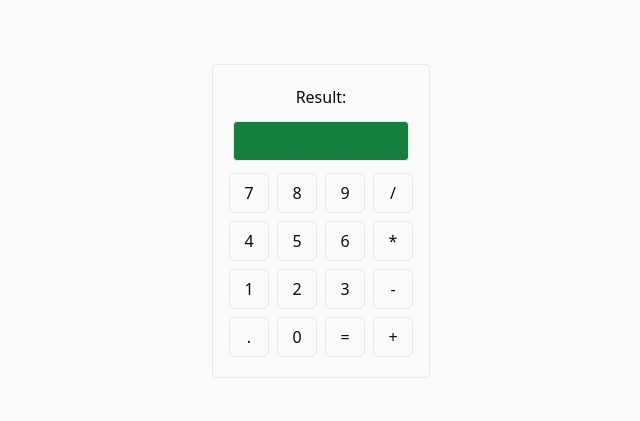
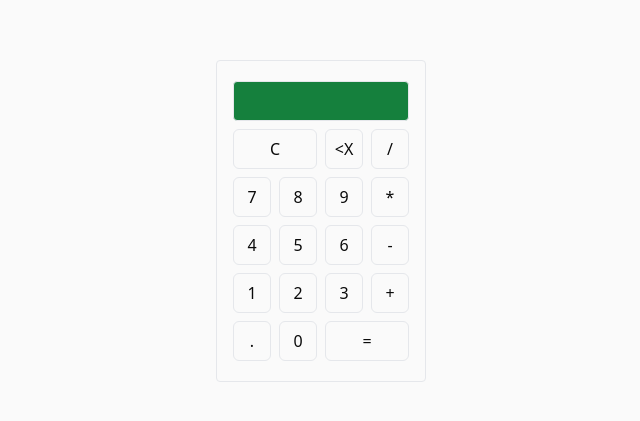
Before and after one commit to ViniciusLagoGehrke/Calculator, a Next.js app in the folder client/: page / in a window 1280 px wide. Shown: the part 179-600 px from the top of the page, without its empty margins (319-959 px from the left). Built offline with nearby package versions, Linux system fonts and the light colour scheme.

Commit message:
add clear and backspace button

```diff
--- a/client/components/Button.tsx
+++ b/client/components/Button.tsx
@@ -3,12 +3,13 @@ import { ReactNode } from 'react'
 type ButtonProps = {
   title: string
   onClick: () => void
+  className?: string
 }
 
-export default function Button({ title, onClick }: ButtonProps ) {
+export default function Button({ title, onClick, className="" }: ButtonProps ) {
   return (
     <button
-      className="border w-10 h-10 rounded-md hover:border-green-400 hover:text-green-400"
+      className={`border h-10 rounded-md hover:border-green-400 hover:text-green-400 ${className}`}
       onClick={onClick}
     >
       { title }
--- a/client/components/Row.tsx
+++ b/client/components/Row.tsx
@@ -5,7 +5,7 @@ type RowProps = {
 }
 export default function Row({ children }: RowProps ) {
   return (
-    <div className="flex justify-center gap-2 py-1">
+    <div className="grid grid-cols-4 justify-center gap-2 py-1 w-44">
       { children }
     </div>
   )
--- a/client/pages/index.tsx
+++ b/client/pages/index.tsx
@@ -18,7 +18,6 @@ type HandleInputProps = {
 
 export default function Home() {
   const [displayValue, setDisplayValue] = useState("");
-  const [result, setResult] = useState("");
 
   const handleNumberClick = (number: number) => {
     setDisplayValue((prevDisplayValue) => prevDisplayValue + number);
@@ -37,49 +36,59 @@ export default function Home() {
   const handleEqualClick = () => {
     try {
       const calculatedResult = eval(displayValue);
-      setResult(calculatedResult.toString());
+      setDisplayValue(calculatedResult.toString());
     } catch (error) {
-      setResult("Error");
+      setDisplayValue("Error");
     }
+  };
+
+
+  const handleBackspace = () => {
+    setDisplayValue(prev => prev.slice(0, prev.length - 1));
+  };
+
+  const clearDisplay = () => {
+    setDisplayValue("");
   };
 
   return (
     <main className='w-full h-screen flex justify-center items-center'>
       <div className='border rounded p-4'>
         <Row>
-          <div>Result: {result}</div>
-        </Row>
-        <Row>
           <input
             type='text'
-            className='w-44 h-10 p-2 text-right font-mono bg-green-700 text-slate-800 font-bold border rounded m-1'
+            className='col-span-4 h-10 p-2 text-right font-mono bg-green-700 text-slate-800 font-bold border rounded'
             value={displayValue}
             readOnly
           />
         </Row>
         <Row>
+          <Button className="col-span-2" title='C' onClick={() => clearDisplay()}/>
+          <Button title='<X' onClick={() => handleBackspace()}/>
+          <Button title='/' onClick={() => handleOperatorClick(OPERATORS.Division)}/>
+        </Row>
+        <Row>
           <Button title='7' onClick={() => handleNumberClick(7)}/>
           <Button title='8' onClick={() => handleNumberClick(8)}/>
           <Button title='9' onClick={() => handleNumberClick(9)}/>
-          <Button title='/' onClick={() => handleOperatorClick(OPERATORS.Division)}/>
+          <Button title='*' onClick={() => handleOperatorClick(OPERATORS.Multiplication)}/>
         </Row>
         <Row>
           <Button title='4' onClick={() => handleNumberClick(4)}/>
           <Button title='5' onClick={() => handleNumberClick(5)}/>
           <Button title='6' onClick={() => handleNumberClick(6)}/>
-          <Button title='*' onClick={() => handleOperatorClick(OPERATORS.Multiplication)}/>
+          <Button title='-' onClick={() => handleOperatorClick(OPERATORS.Subtraction)}/>
         </Row>
         <Row>
           <Button title='1' onClick={() => handleNumberClick(1)}/>
           <Button title='2' onClick={() => handleNumberClick(2)}/>
           <Button title='3' onClick={() => handleNumberClick(3)}/>
-          <Button title='-' onClick={() => handleOperatorClick(OPERATORS.Subtraction)}/>
+          <Button title='+' onClick={() => handleOperatorClick(OPERATORS.Addition)}/>
         </Row>
         <Row>
           <Button title='.' onClick={() => handleDotClick()}/>
           <Button title='0' onClick={() => handleNumberClick(0)}/>
-          <Button title='=' onClick={() => handleEqualClick()}/>
-          <Button title='+' onClick={() => handleOperatorClick(OPERATORS.Addition)}/>
+          <Button className="col-span-2" title='=' onClick={() => handleEqualClick()}/>
         </Row>
       </div>
     </main>
```
